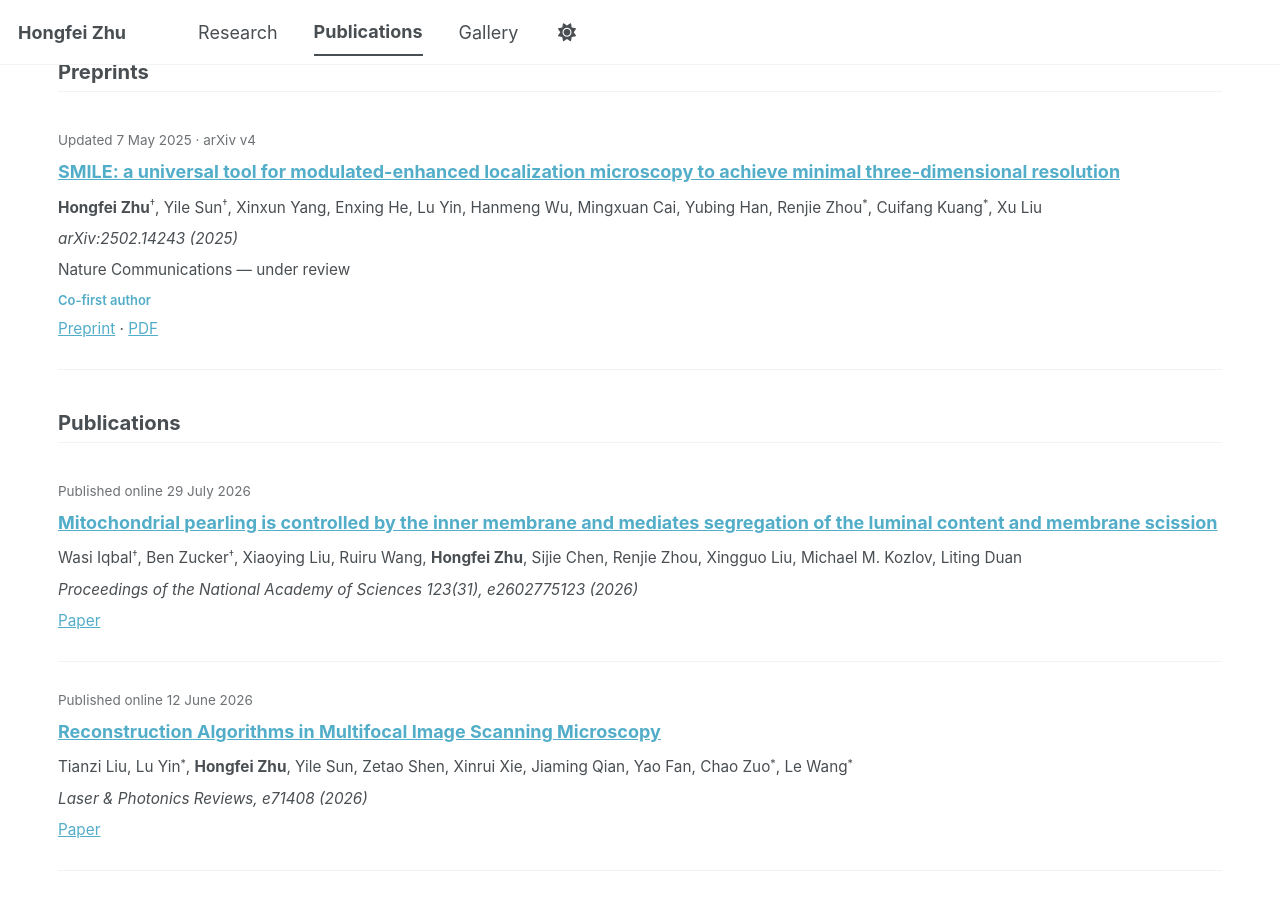
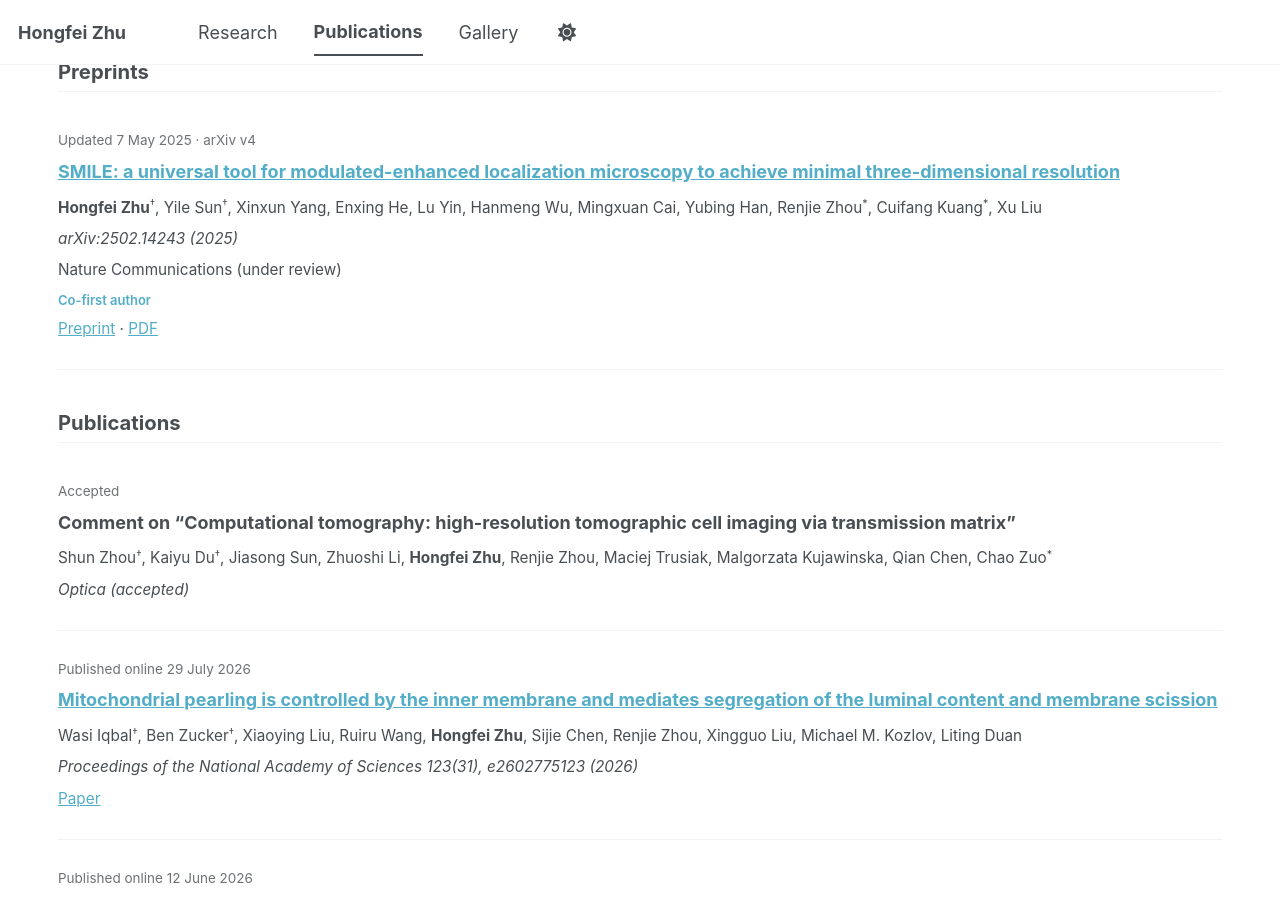
Before and after one commit to Hillbertju/hongfeizhu.github.io, a Jekyll site: the page built from _pages/publications.html, in a window 1280 px wide and 900 px high, scrolled down 725 px. Built offline with Jekyll 4.4.1, drawn with Linux system fonts in a browser that asks for light colours; a style sheet for code colours, icons or effects is not loaded.

Commit message:
Add files via upload

```diff
--- a/_pages/publications.html
+++ b/_pages/publications.html
@@ -10,9 +10,10 @@ author_profile: true
 <section class="pub-section" id="under-preparation" aria-labelledby="under-preparation-title"><h2 id="under-preparation-title">Under preparation</h2><article class="paper" id="dao-odt"><p class="paper-meta">Under preparation</p><h3>Digital adaptive optics-based optical diffraction tomography for Live-cell Imaging</h3><p><strong>Hongfei Zhu</strong><sup>†</sup>, Sixu Meng<sup>†</sup>, Shiyuan Wei, Michał Ziemczonok, Rui Sun, Shih-Chi Chen, Małgorzata Kujawińska, Liting Duan, Qihang Zhang, Renjie Zhou<sup>*</sup></p><p class="role">Co-first author</p></article>
 <article class="paper" id="pupil-dao"><p class="paper-meta">Under preparation</p><h3>Pupil-constrained digital adaptive optics enables high-fidelity deep volumetric imaging of subcellular structures</h3><p>Chenhui Liang<sup>†</sup>, <strong>Hongfei Zhu</strong><sup>†</sup><sup>*</sup>, Yuqi Yang, Li-An Chu, Renjie Zhou<sup>*</sup>, Shih-Chi Chen<sup>*</sup></p><p class="role">Co-first and co-corresponding author</p></article></section>
 <section class="pub-section" id="preprints" aria-labelledby="preprints-title"><h2 id="preprints-title">Preprints</h2>
-<article class="paper" id="smile"><p class="paper-meta"><time datetime="2025-05-07">Updated 7 May 2025 · arXiv v4</time></p><h3><a href="https://arxiv.org/abs/2502.14243">SMILE: a universal tool for modulated-enhanced localization microscopy to achieve minimal three-dimensional resolution</a></h3><p><strong>Hongfei Zhu</strong><sup>†</sup>, Yile Sun<sup>†</sup>, Xinxun Yang, Enxing He, Lu Yin, Hanmeng Wu, Mingxuan Cai, Yubing Han, Renjie Zhou<sup>*</sup>, Cuifang Kuang<sup>*</sup>, Xu Liu</p><p><em>arXiv:2502.14243 (2025)</em></p><p>Nature Communications — under review</p><p class="role">Co-first author</p><p><a href="https://arxiv.org/abs/2502.14243">Preprint</a> · <a href="https://arxiv.org/pdf/2502.14243">PDF</a></p></article>
+<article class="paper" id="smile"><p class="paper-meta"><time datetime="2025-05-07">Updated 7 May 2025 · arXiv v4</time></p><h3><a href="https://arxiv.org/abs/2502.14243">SMILE: a universal tool for modulated-enhanced localization microscopy to achieve minimal three-dimensional resolution</a></h3><p><strong>Hongfei Zhu</strong><sup>†</sup>, Yile Sun<sup>†</sup>, Xinxun Yang, Enxing He, Lu Yin, Hanmeng Wu, Mingxuan Cai, Yubing Han, Renjie Zhou<sup>*</sup>, Cuifang Kuang<sup>*</sup>, Xu Liu</p><p><em>arXiv:2502.14243 (2025)</em></p><p>Nature Communications (under review)</p><p class="role">Co-first author</p><p><a href="https://arxiv.org/abs/2502.14243">Preprint</a> · <a href="https://arxiv.org/pdf/2502.14243">PDF</a></p></article>
 </section>
 <section class="pub-section" id="publications" aria-labelledby="publications-title"><h2 id="publications-title">Publications</h2>
+<article class="paper" id="optica-comment"><p class="paper-meta">Accepted</p><h3>Comment on “Computational tomography: high-resolution tomographic cell imaging via transmission matrix”</h3><p>Shun Zhou<sup>†</sup>, Kaiyu Du<sup>†</sup>, Jiasong Sun, Zhuoshi Li, <strong>Hongfei Zhu</strong>, Renjie Zhou, Maciej Trusiak, Malgorzata Kujawinska, Qian Chen, Chao Zuo<sup>*</sup></p><p><em>Optica (accepted)</em></p></article>
 <article class="paper" id="pearling"><p class="paper-meta"><time datetime="2026-07-29">Published online 29 July 2026</time></p><h3><a href="https://doi.org/10.1073/pnas.2602775123">Mitochondrial pearling is controlled by the inner membrane and mediates segregation of the luminal content and membrane scission</a></h3><p>Wasi Iqbal<sup>†</sup>, Ben Zucker<sup>†</sup>, Xiaoying Liu, Ruiru Wang, <strong>Hongfei Zhu</strong>, Sijie Chen, Renjie Zhou, Xingguo Liu, Michael M. Kozlov, Liting Duan</p><p><em>Proceedings of the National Academy of Sciences 123(31), e2602775123 (2026)</em></p><p><a href="https://doi.org/10.1073/pnas.2602775123">Paper</a></p></article>
 <article class="paper" id="mism"><p class="paper-meta"><time datetime="2026-06-12">Published online 12 June 2026</time></p><h3><a href="https://doi.org/10.1002/lpor.71408">Reconstruction Algorithms in Multifocal Image Scanning Microscopy</a></h3><p>Tianzi Liu, Lu Yin<sup>*</sup>, <strong>Hongfei Zhu</strong>, Yile Sun, Zetao Shen, Xinrui Xie, Jiaming Qian, Yao Fan, Chao Zuo<sup>*</sup>, Le Wang<sup>*</sup></p><p><em>Laser &amp; Photonics Reviews, e71408 (2026)</em></p><p><a href="https://doi.org/10.1002/lpor.71408">Paper</a></p></article>
 <article class="paper" id="isoflux"><p class="paper-meta"><time datetime="2025-06-06">Published online 6 June 2025</time></p><h3><a href="https://doi.org/10.3788/COL202523.071101">isoFLUX: three-dimensional modulation-enhanced localization microscopy with spatially invariant isotropic resolution</a></h3><p>Lu Yin, Yile Sun, <strong>Hongfei Zhu</strong><sup>*</sup></p><p><em>Chinese Optics Letters 23(7), 071101 (2025)</em></p><p class="role">Corresponding author</p><p><a href="https://doi.org/10.3788/COL202523.071101">Paper</a> · <a href="https://github.com/Hillbertju/isoFLUX">Code</a></p></article>
--- a/_pages/research.html
+++ b/_pages/research.html
@@ -20,7 +20,7 @@ author_profile: true
 <section class="research-section" id="speed">
 <h2>Faster imaging and more information dimensions</h2>
 <p>Spatial detail is only part of the picture. I also work on reducing the measurements needed for super-resolution and extending the information recovered from fluorescence, from rapid structural dynamics to molecular dipole orientation.</p>
-<figure class="research-figure"><div class="ppt-pair"><div class="ppt-image" ><img src="{{ '/images/polarization-updated.png' | relative_url }}" alt="Polarization-resolved super-resolution imaging results" loading="lazy"></div><div class="ppt-image" ><img src="{{ '/images/research-image4.png' | relative_url }}" alt="Fast single-frame super-resolution imaging results" loading="lazy"></div></div></figure>
+<figure class="research-figure"><div class="ppt-pair"><div class="ppt-image" ><img src="{{ '/images/polarization-final.png' | relative_url }}" alt="Polarization-resolved super-resolution imaging results" loading="lazy"></div><div class="ppt-image" ><img src="{{ '/images/research-image4.png' | relative_url }}" alt="Fast single-frame super-resolution imaging results" loading="lazy"></div></div></figure>
 
 <ul class="research-papers">
 <li><strong>Deep learning for single-frame SIM.</strong> A single-frame reconstruction approach supports approximately <strong>100 nm super-resolution at more than 100 frames per second</strong>, helping capture fast live-cell dynamics. <a href="{{ '/publications/' | relative_url }}#sfsim">APL Photonics (2024)</a></li>
```
